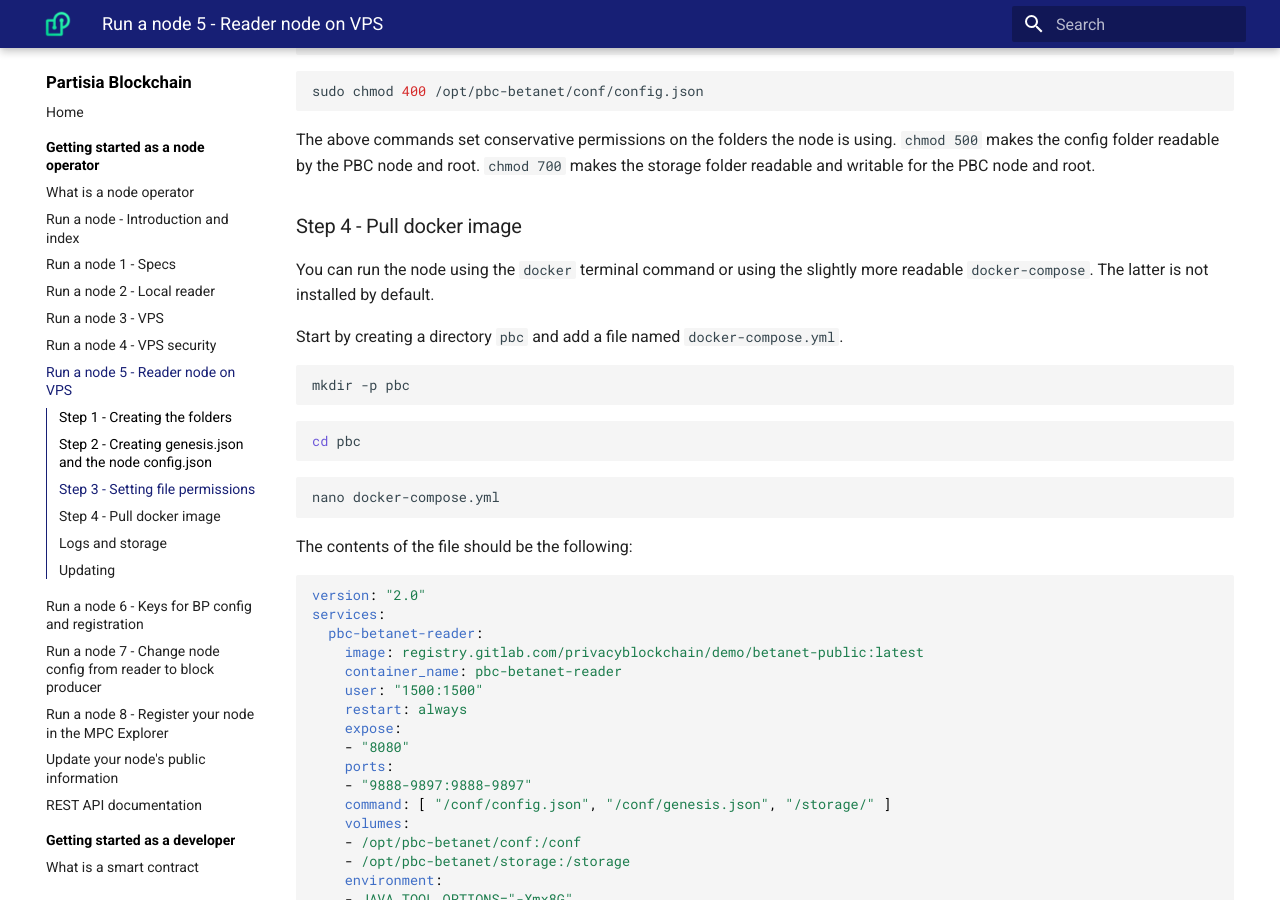
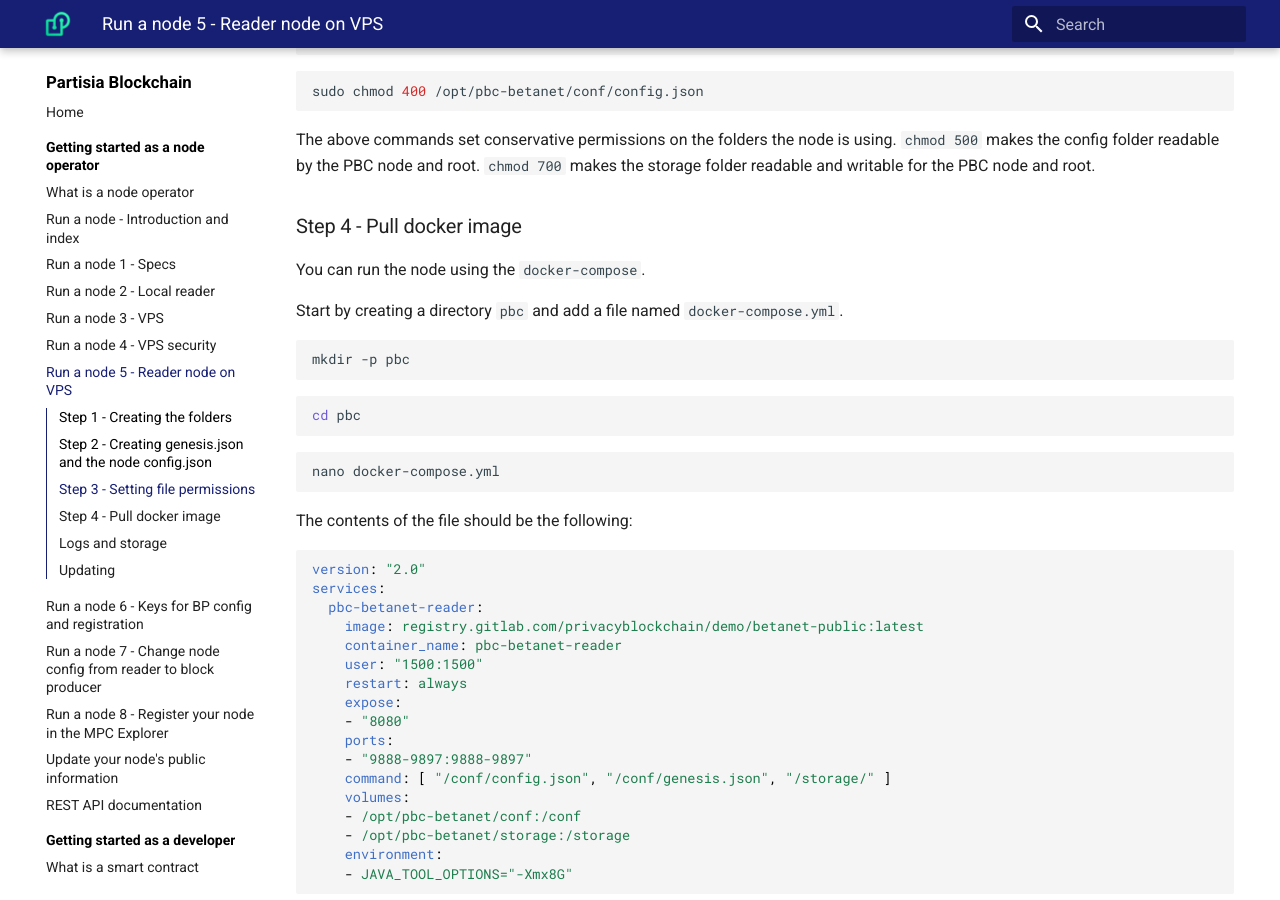
Before and after one commit to 0xSero/partisia-docs, an MkDocs documentation site: the page built from docs/operator-5-reader-vps.md, in a window 1280 px wide and 900 px high, scrolled down 2077 px. Built offline with MkDocs 1.6.1 and Material for MkDocs 9.7.7, drawn with Linux system fonts in a browser that asks for light colours; a script that is not in the unit is left out.

Commit message:
docker compose

```diff
--- a/docs/operator-5-reader-vps.md
+++ b/docs/operator-5-reader-vps.md
@@ -105,7 +105,7 @@
 
 ### Step 4 - Pull docker image
 
-You can run the node using the `docker` terminal command or using the slightly more readable `docker-compose`. The latter is not installed by default.
+You can run the node using the `docker-compose`.
 
 Start by creating a directory `pbc` and add a file named `docker-compose.yml`.
 
```
Also changed, not shown: docs/operator-2-reader.md (+1 -1 lines).
